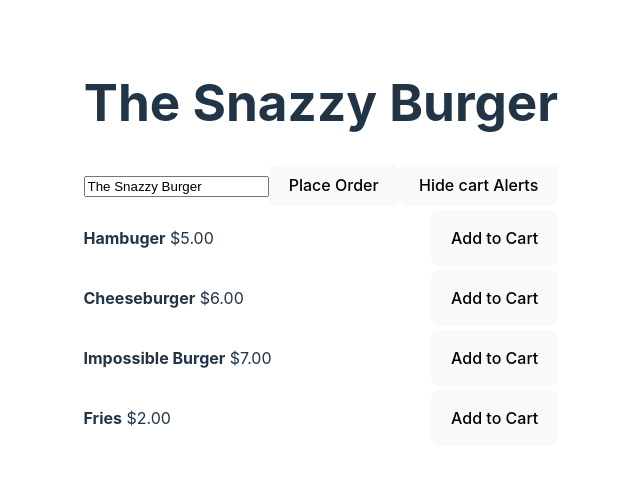
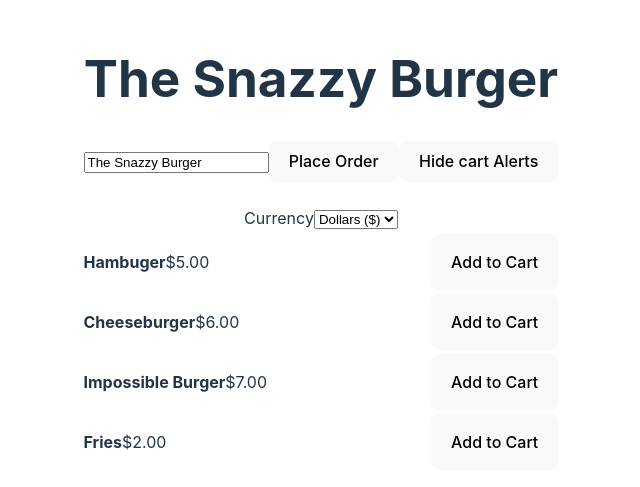
Before and after one commit to VirginieBouvarel/vue3-composition-api, a Vue app: page / in a window 1280 px wide. Shown: the part 155-642 px from the top of the page, without its empty margins (319-959 px from the left). Built offline with nearby package versions, Linux system fonts and the light colour scheme.

Commit message:
ajout provide/inject

```diff
--- a/src/App.vue
+++ b/src/App.vue
@@ -3,18 +3,26 @@
   <input type="text" v-model="name">
   <button @click="placeOrder">Place Order</button>
   <button @click="removeWatcher">Hide cart Alerts</button>
+  <br /><br />
+  <label for="currencySymbol">Currency</label>
+  <select id="currencySymbol" v-model="currencySymbol">
+    <option value="$">Dollars ($)</option>
+    <option value="£">Pound (£)</option>
+  </select>
   <YummyMeal v-for="meal in meals" :name="meal.name" :price="meal.price" @addToCart="addItemToCart"/>
-
 </template>
 
 <script>
 import YummyMeal from './components/YummyMeal.vue';
-import { ref, reactive, watch } from 'vue';
+import { ref, reactive, watch, provide  } from 'vue';
 
 export default {
   components: { YummyMeal},
   setup() {
+    const currencySymbol = ref("$");
+    provide("currencySymbol", currencySymbol);
     const name = ref('The Snazzy Burger');
+
     const cart = reactive([]);
     const meal = reactive({ name: "Hambuger", price: 5 });
     const meals = reactive([
@@ -31,7 +39,7 @@ export default {
       alert(newValue.join("\\n"))
     );
 
-    return { name, meal, meals, placeOrder, addItemToCart, removeWatcher };
+    return { name, meal, meals, currencySymbol, placeOrder, addItemToCart, removeWatcher };
   },
 }
 </script>
--- a/src/components/YummyMeal.vue
+++ b/src/components/YummyMeal.vue
@@ -2,7 +2,7 @@
   <div class="flex">
     <p>
       <strong>{{ name }}</strong>
-      {{ pricePretty }}
+      <YummyMealPrice :price="price" />
     </p>
     <button @click="addToCart">Add to Cart</button>
   </div>
@@ -10,18 +10,18 @@
 </template>
 
 <script>
-import { computed } from 'vue';
+import YummyMealPrice from "./YummyMealPrice.vue";
 
 export default {
+  components: { YummyMealPrice },
   props: {
     name: String,
     price: Number,
   },
   setup(props, { emit }) {
     const addToCart = () => emit("addToCart", props.name);
-    const pricePretty = computed(() => `$${props.price.toFixed(2)}`);
 
-    return { addToCart, pricePretty };
+    return { addToCart };
   }
 }
 </script>
--- /dev/null
+++ b/src/components/YummyMealPrice.vue
@@ -0,0 +1,19 @@
+<template>
+  <span>{{ pricePretty }}</span>
+</template>
+<script>
+import { computed, inject, ref } from "vue";
+
+export default {
+  props: {
+    price: Number,
+  },
+  setup(props) {
+    const currencySymbol = inject("currencySymbol", ref("$"));
+    const pricePretty = computed(
+      () => `${currencySymbol.value}${props.price.toFixed(2)}`
+    );
+    return { pricePretty };
+  },
+};
+</script>
```
